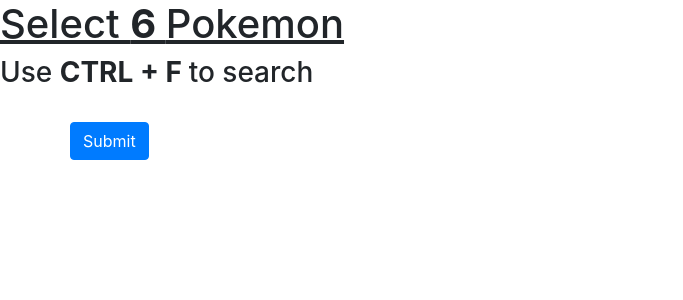
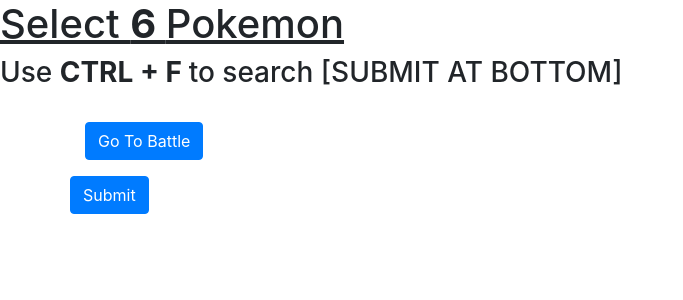
Before and after one commit to LeoShestakov/pokemon, a Flask app: page / in a window 1280 px wide. Shown: the top 300 px of the page, without its empty margins (0-683 px from the left). Run offline with Flask 2, Linux system fonts and the light colour scheme; some libraries are stand-ins or nearby versions.

Commit message:
html work

```diff
--- a/templates/index.html
+++ b/templates/index.html
@@ -3,8 +3,13 @@
 
 {% block content %}
     <h1> <u> Select <b> 6 </b> Pokemon </u> </h1>
-    <h3> Use <b> CTRL + F </b> to search </h3>
+    <h3> Use <b> CTRL + F </b> to search [SUBMIT AT BOTTOM] </h3>
     <br>
+    <div class = "container">
+        <form action="https://google.com">
+            <button type="submit" class="btn btn-primary">Go To Battle</button>
+        </form>
+    </div>
     <form method = "POST" action="{{url_for('index')}}">
     <div class = "container">
         <div class = "row">
```
Also changed, not shown: model.py (deleted).
